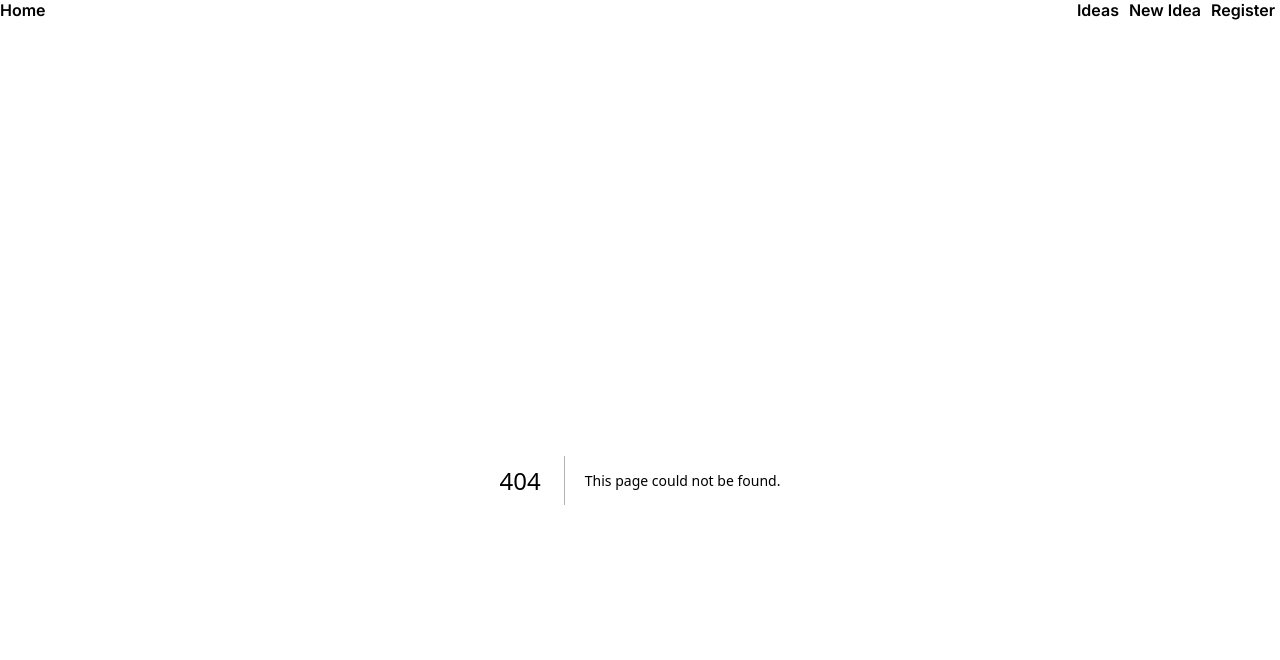
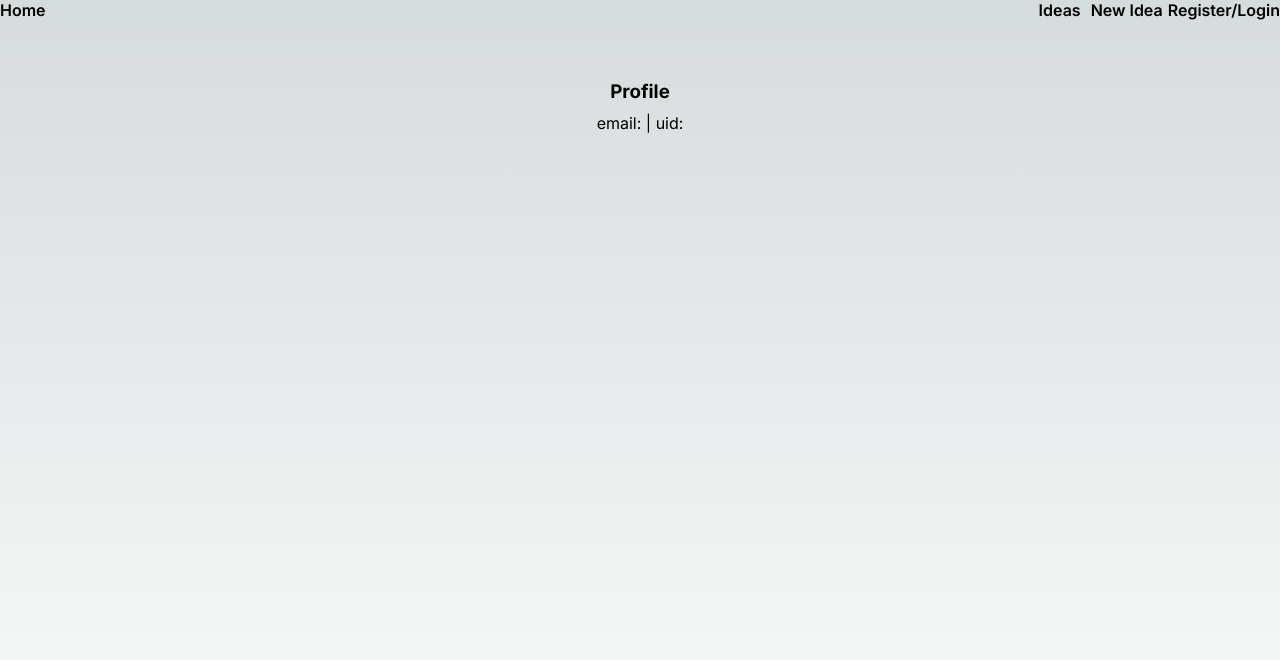
Before and after one commit to Pakibenji/nextideas, a Next.js app: page /profile in a window 1280 px wide. Before the commit this address had no page. Shown: the top 660 px of the page. Built offline with nearby package versions, Linux system fonts and the light colour scheme.

Commit message:
context auth done

```diff
--- a/app/api/auth/route.js
+++ b/app/api/auth/route.js
@@ -50,6 +50,9 @@ export async function POST(request) {
       return NextResponse.json({
         status: 200,
         message: `Welcome back ${email}`,
+        email,
+        uid: credentials.user.uid,
+        jwt: credentials.user.accessToken,
       });
     } catch (err) {
       if (err.code.includes("auth/wrong-password")) {
--- /dev/null
+++ b/app/api/ideas/[id]/route.js
@@ -0,0 +1,8 @@
+import { NextResponse } from "next/server"
+
+export async function GET(request, context) {
+    return NextResponse.json({
+        msg: 'Hello from the API'
+    });
+
+}
--- a/app/components/Header.jsx
+++ b/app/components/Header.jsx
@@ -1,5 +1,6 @@
 import Link from "next/link";
 import styles from "./header.module.css";
+import User from "./User";
 
 export default function Header() {
   return (
@@ -13,9 +14,7 @@ export default function Header() {
             Ideas
           </Link>
           <Link href="/newidea" className={styles.lnk}>New Idea</Link>
-          <Link href="/register" className={styles.lnk}>
-            Register
-          </Link>
+          <User />
         </div>
       </nav>
     </header>
--- a/app/components/Idea.jsx
+++ b/app/components/Idea.jsx
@@ -1,3 +1,4 @@
+import Link from 'next/link';
 import styles from '../ideas/ideas.module.css'
 export default function Idea({data}) {
     const {id, title, description} = data;
@@ -6,6 +7,7 @@ export default function Idea({data}) {
               <div className={styles["idea-title"]}>{title}</div>
               <div className={styles["idea-description"]}>
                 {description}
+                <Link href={`/ideas/${id}`} className={styles.lnk}>show details</Link>
               </div>
             </div>
     )
--- a/app/components/LoginForm.jsx
+++ b/app/components/LoginForm.jsx
@@ -1,8 +1,9 @@
 "use client";
 
 import Link from "next/link";
-import { useState } from "react";
+import { useState, useContext } from "react";
 import { FaEye, FaEyeSlash } from "react-icons/fa";
+import { AuthContext } from "../context/AuthContextProvider";
 
 async function loginUser(data) {
   const URL = "http://localhost:3000/api/auth";
@@ -23,6 +24,7 @@ export default function LoginForm() {
   const [message, setMessage] = useState("");
   const [showPassword, setShowPassword] = useState(false);
   const [hasError, setHasError] = useState(false);
+  const { refreshLoginState } =  useContext(AuthContext);
 
   async function handleSubmit(e) {
     e.preventDefault();
@@ -35,6 +37,7 @@ export default function LoginForm() {
     const response = await loginUser({ email, password, task: "login" });
     const responseJson = await response.json();
     if (responseJson.status === 200) {
+      refreshLoginState({ email: responseJson.email, uid: responseJson.uid, jwt: responseJson.jwt});
       setEmail("");
       setPassword("");
       setMessage(responseJson.message);
--- /dev/null
+++ b/app/components/User.jsx
@@ -0,0 +1,15 @@
+"use client";
+
+import { AuthContext } from "../context/AuthContextProvider";
+import Link from "next/link";
+import { useContext } from "react";
+
+export default function User() {
+  const { user } = useContext(AuthContext);
+  return (
+    <>
+      {user && <Link href="/profile">Profile</Link>}
+      {!user && <Link href="/register">Register/Login</Link>}
+    </>
+  );
+}
--- /dev/null
+++ b/app/context/AuthContextProvider.jsx
@@ -0,0 +1,19 @@
+'use client';
+
+import { createContext, useState } from 'react';
+
+export const AuthContext = createContext();
+
+export default function AuthContextProvider({ children }) {
+    const [user, setUser] = useState(null);
+
+    function refreshLoginState(data) {
+        setUser(data);
+    }
+
+    return (
+        <AuthContext.Provider value={{ user, refreshLoginState }}>
+            {children}
+        </AuthContext.Provider>
+    )
+}
--- /dev/null
+++ b/app/ideas/[id]/page.jsx
@@ -0,0 +1,3 @@
+async function fetchIdea(id) {
+
+}
--- a/app/ideas/ideas.module.css
+++ b/app/ideas/ideas.module.css
@@ -24,6 +24,10 @@
     font-size: 14px;
 }
 
+.lnk {
+    font-size: 12px;
+}
+
 @media screen and (max-width: 450px) {
     .container {
         flex-direction: column;
--- a/app/layout.jsx
+++ b/app/layout.jsx
@@ -1,4 +1,5 @@
 import Header from './components/Header'
+import AuthContextProvider from './context/AuthContextProvider'
 import './globals.css'
 import { Inter } from 'next/font/google'
 
@@ -13,8 +14,12 @@ export default function RootLayout({ children }) {
   return (
     <html lang="en">
       <body className={inter.className}>
+        <AuthContextProvider>
         <Header/>
-        {children}</body>
+        {children}
+        </AuthContextProvider>
+        </body>
+
     </html>
   )
 }
--- /dev/null
+++ b/app/profile/page.jsx
@@ -0,0 +1,19 @@
+'use client'
+
+import { AuthContext } from '../context/AuthContextProvider'
+import { useContext } from 'react'
+
+export default function Profile() {
+    const { user } = useContext(AuthContext)
+
+    return (
+        <>
+        <main className="main">
+            <h3>Profile</h3>
+            <div>
+                email: {user?.email} | uid: {user?.uid}
+            </div>
+        </main>
+        </>
+    )
+}
```
